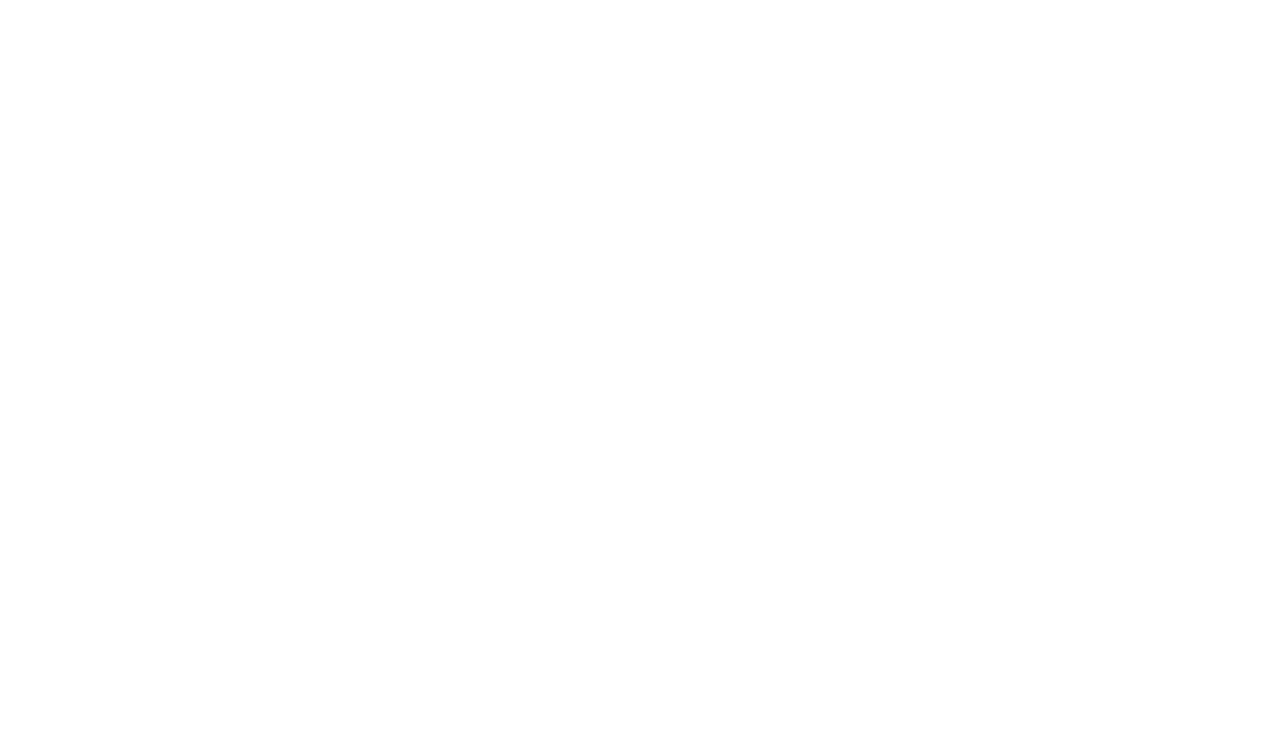
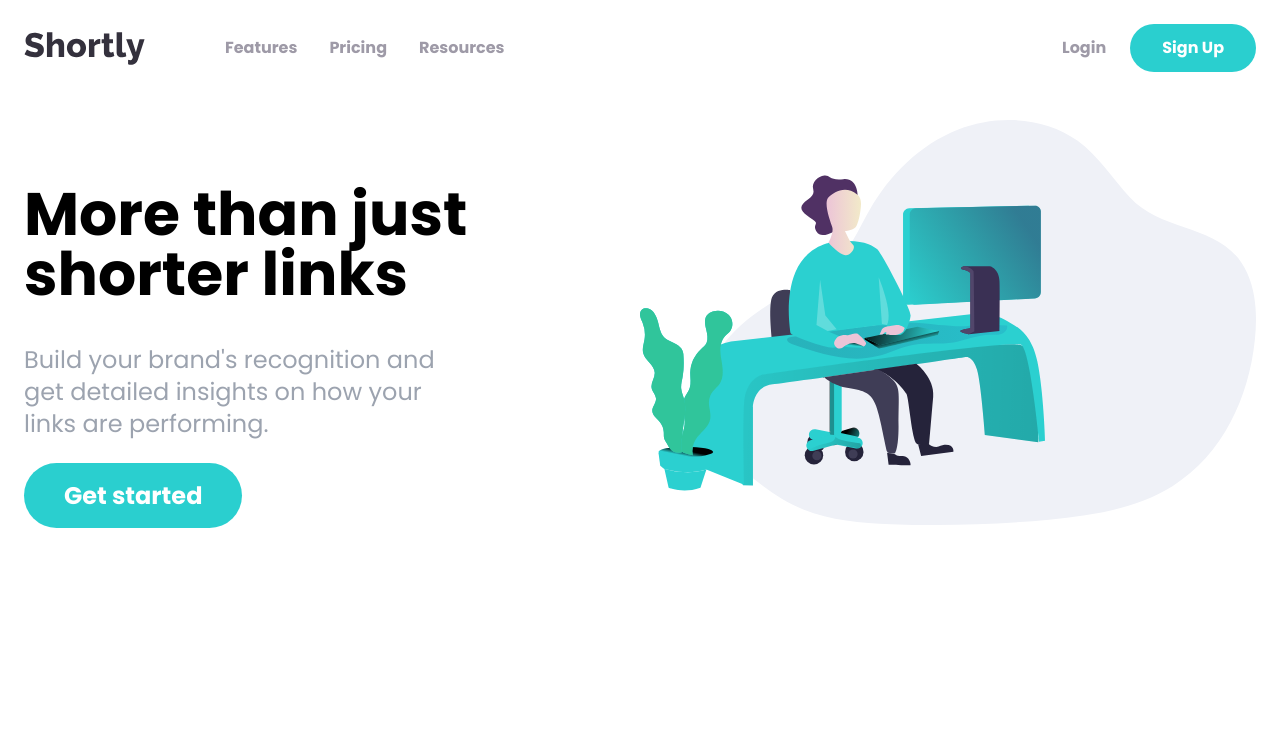
Before and after one commit to EJusis/shortly-landing, a website: page index.html in a window 1280 px wide. Drawn offline with Linux system fonts and the light colour scheme.

Commit message:
nav/hero section

```diff
--- a/index.html
+++ b/index.html
@@ -1,20 +1,82 @@
 <!DOCTYPE html>
 <html lang="en">
-  <head>
-    <meta charset="UTF-8" />
-    <meta http-equiv="X-UA-Compatible" content="IE=edge" />
-    <meta name="viewport" content="width=device-width, initial-scale=1.0" />
+<head>
+    <meta charset="UTF-8"/>
+    <meta http-equiv="X-UA-Compatible" content="IE=edge"/>
+    <meta name="viewport" content="width=device-width, initial-scale=1.0"/>
     <link rel="shortcut icon" href="images/favicon-32x32.png" type="image/x-icon">
-    <link rel="stylesheet" href="css/style.css" />
-    <link rel="preconnect" href="https://fonts.googleapis.com" />
-    <link rel="preconnect" href="https://fonts.gstatic.com" crossorigin />
+    <link rel="stylesheet" href="css/style.css"/>
+    <link rel="preconnect" href="https://fonts.googleapis.com"/>
+    <link rel="preconnect" href="https://fonts.gstatic.com" crossorigin/>
     <link
             href="https://fonts.googleapis.com/css2?family=Alata&family=Poppins:wght@400;500;700&display=swap"
             rel="stylesheet"
     />
     <title>Shortly</title>
-  </head>
-  <body>
+</head>
+<body>
+<!-- Nav Container -->
+<nav class="relative container mx-auto p-6">
+    <!-- Flex Container For All Items -->
+    <div class="flex items-center justify-between">
+        <!-- Flex Container For Logo/Menu -->
+        <div class="flex items-center space-x-20">
+            <!-- Logo -->
+            <img src="images/logo.svg" alt=""/>
+            <!-- Left Menu -->
+            <div class="hidden space-x-8 font-bold lg:flex">
+                <a href="#" class="text-grayishViolet hover:text-veryDarkViolet"
+                >Features</a
+                >
+                <a href="#" class="text-grayishViolet hover:text-veryDarkViolet"
+                >Pricing</a
+                >
+                <a href="#" class="text-grayishViolet hover:text-veryDarkViolet"
+                >Resources</a
+                >
+            </div>
+        </div>
 
-  </body>
+        <!-- Right Buttons Menu -->
+        <div
+                class="hidden items-center space-x-6 font-bold text-grayishViolet lg:flex"
+        >
+            <div class="hover:text-veryDarkViolet">Login</div>
+            <a
+                    href="#"
+                    class="px-8 py-3 font-bold text-white bg-cyan rounded-full hover:opacity-70"
+            >Sign Up</a
+            >
+        </div>
+        <!--       @todo Hamburger Menu     -->
+    </div>
+
+    <!--     @todo Mobile Menu   -->
+</nav>
+
+<!-- Hero Section -->
+    <section id="hero">
+<!--     Hero container   -->
+        <div class="container flex flex-col-reverse mx-auto p-6 lg:flex-row">
+<!--       Content Container     -->
+            <div class="flex flex-col space-y-10 mb-44 lg:mt-16 lg:w-1/2 xl:mb-52">
+                <h1 class="text-5xl font-bold text-center lg:text-6xl lg:max-w-md lg:text-left">
+                    More than just shorter links
+                </h1>
+                <p class="text-2xl text-center text-gray-400 lg:max-w-md lg:text-left">
+                    Build your brand's recognition and get detailed insights on how your links are performing.
+                </p>
+                <div class="mx-auto lg:mx-0">
+                    <a href="#"
+                       class="py-5 px-10 text-2xl font-bold text-white bg-cyan rounded-full lg:py-4 hover:opacity-70">Get started</a>
+                </div>
+            </div>
+<!--        Image    -->
+            <div class="mb-24 mx-auto md:w-180 lg:w-1/2 lg:mb-0">
+                <img src="images/illustration-working.svg" alt="illustration">
+            </div>
+        </div>
+    </section>
+
+</body>
 </html>
```
Also changed, not shown: css/style.css.
